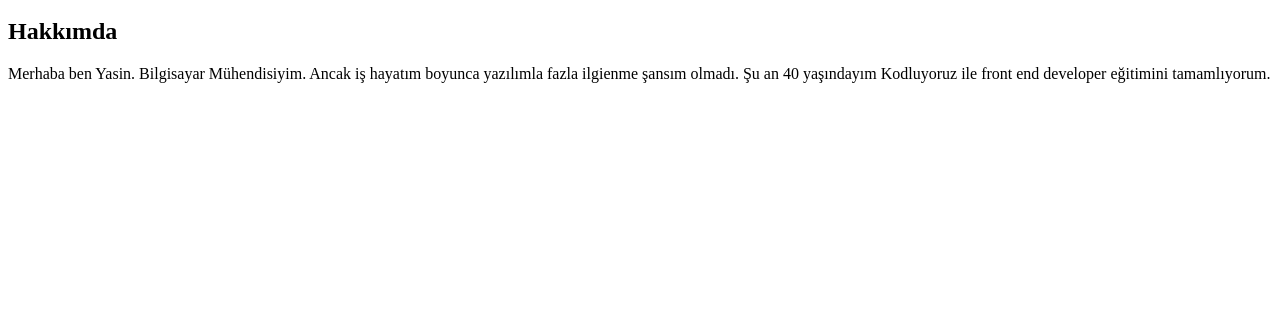
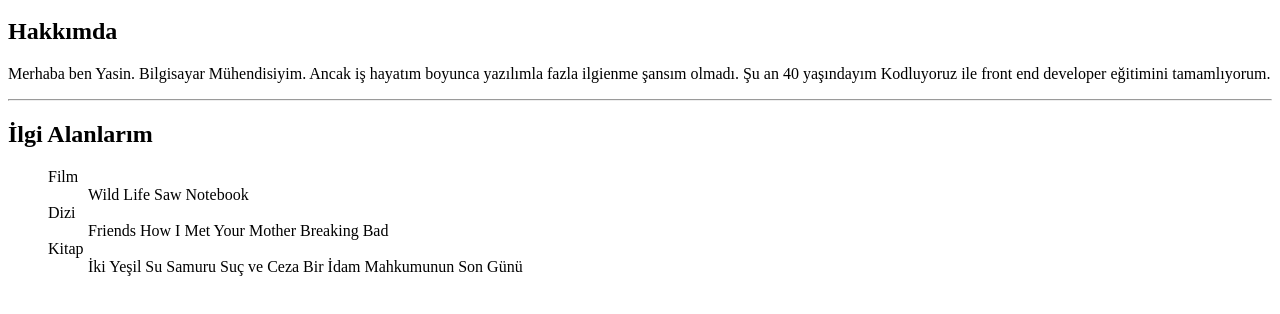
Before and after one commit to ysncvk/odev1, a plain HTML site: page index.html in a window 1280 px wide. Shown: the part 48-362 px from the top of the page. Drawn offline with Linux system fonts and the light colour scheme.

Commit message:
İlgi Alanlarım Eklendi

```diff
--- a/index.html
+++ b/index.html
@@ -9,3 +9,32 @@
     Şu an 40 yaşındayım
     Kodluyoruz ile front end developer eğitimini tamamlıyorum.
 </p>
+<hr>
+
+<!--Burası ikinci ödev kapsamında ilgi alanlarım Bölümüdür.-->
+
+<h2>İlgi Alanlarım</h2>
+
+<ol>
+    <il> Film
+        <ul>
+            <il> Wild Life</il>
+            <il> Saw </il>
+            <il> Notebook </il>
+        </ul>
+    </il>
+    <il> Dizi
+        <ul>
+            <il> Friends</il>
+            <il> How I Met Your Mother</il>
+            <il> Breaking Bad </il>
+        </ul>
+    </il> Kitap
+    <il>
+        <ul>
+            <il> İki Yeşil Su Samuru</il>
+            <il> Suç ve Ceza</il>
+            <il>Bir İdam Mahkumunun Son Günü</il>
+        </ul>
+    </il>
+</ol>
```
